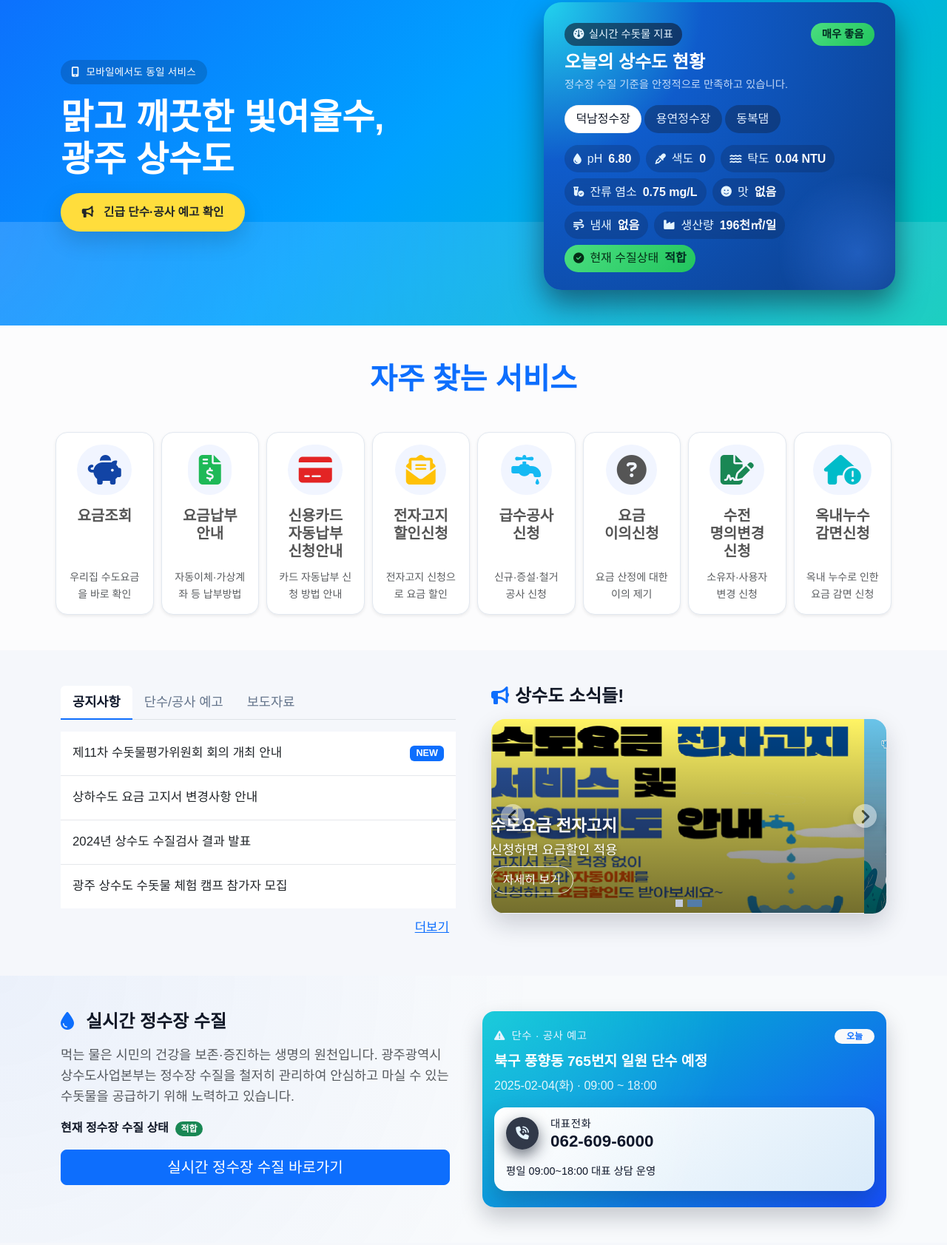
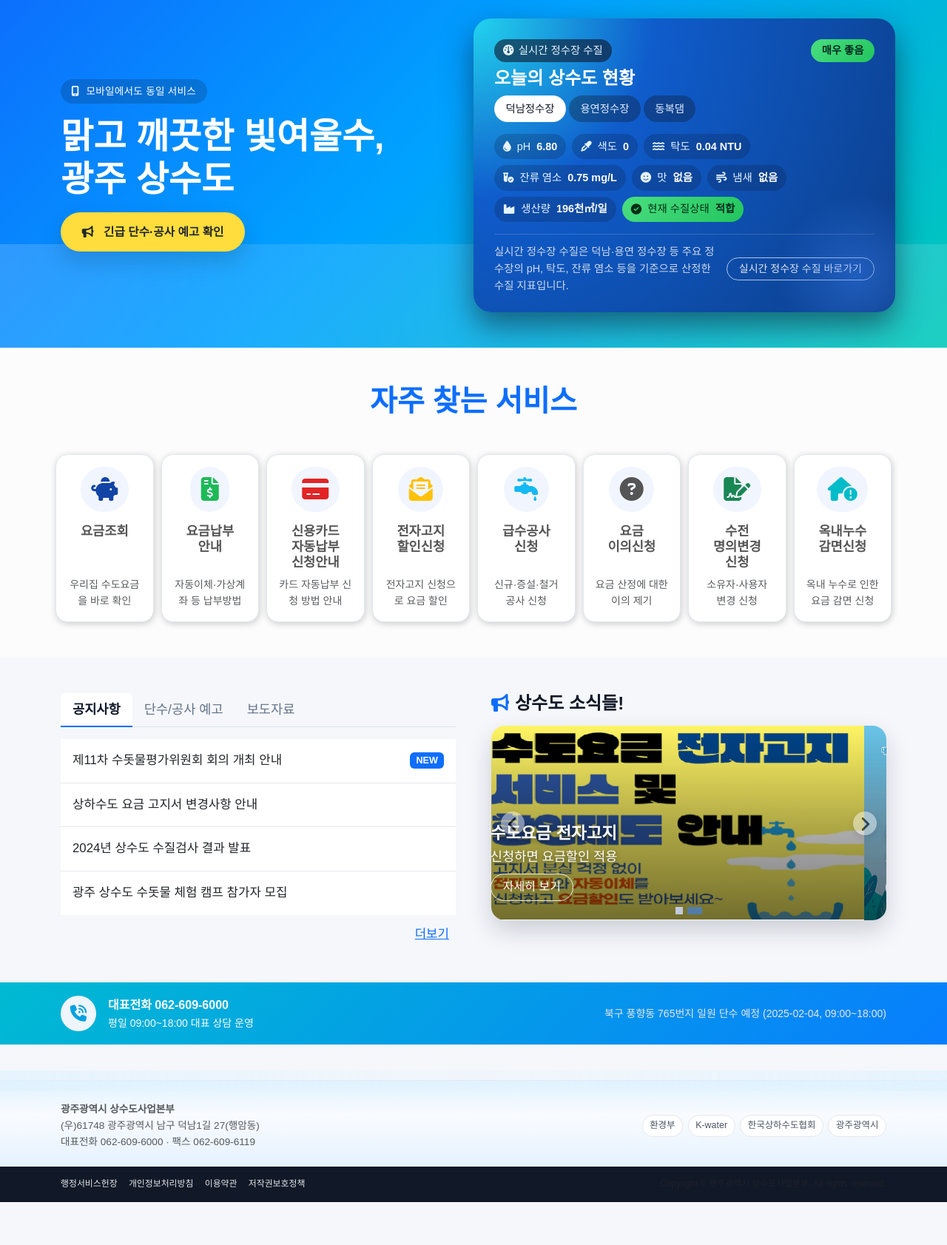
Before and after one commit to ryusy00/sangsudo-new, a plain HTML site: page index.html in a window 1280 px wide. Shown: the part 149-1832 px from the top of the page at 74% size. After the commit the page ends 1774 px from the top, so only its background shows below. Drawn offline with nearby package versions, Linux system fonts and the light colour scheme; a script that the page names is missing; a web font is replaced by a local one.

Commit message:
20251119

```diff
--- a/css/style.css
+++ b/css/style.css
@@ -30,7 +30,7 @@ header.sticky-top {
 .navbar-brand img {
     height: 42px;
 }
-.navbar-nav {gap: 3rem;}
+.navbar-nav {gap: 3.2rem; padding-top: 0.7rem; padding-bottom: 0.7rem;}
 .navbar-nav .nav-link {
     position: relative;
     font-weight: 500;
@@ -314,7 +314,7 @@ header.sticky-top {
 .hero-plant-tabs .nav-link {
     border-radius: 999px;
     padding: 0.35rem 0.9rem;
-    font-size: 1rem;
+    font-size: 0.9rem;
     color: #e0edff;
     background-color: rgba(15, 23, 42, 0.35);
     border: 1px solid transparent;
@@ -333,7 +333,7 @@ header.sticky-top {
 
 /* KPI 뱃지 영역 (기존 스타일 기반) */
 .hero-kpi {
-    font-size: 1rem;
+    font-size: 0.9rem;
 }
 .hero-kpi-item {
     display: inline-flex;
@@ -436,6 +436,31 @@ header.sticky-top {
 .hero-bar-fill-1 { width: 45%; }
 .hero-bar-fill-2 { width: 65%; }
 .hero-bar-fill-3 { width: 55%; }
+/* 카드 하단 – 실시간 정수장 수질 설명 영역 */
+.hero-water-footer {
+    border-top: 1px solid rgba(255, 255, 255, 0.16);
+    padding-top: 0.75rem;
+}
+
+.hero-water-note {
+    font-size: 0.9rem;
+    line-height: 1.6;
+    color: rgba(226, 232, 240, 0.9); /* 밝은 회색-블루 */
+}
+
+/* 작은 버튼 톤 맞추기 */
+.hero-water-link {
+    white-space: nowrap;
+    border-color: rgba(248, 250, 252, 0.7);
+    color: #e5e7eb;
+}
+
+.hero-water-link:hover {
+    border-color: #ffffff;
+    color: #ffffff;
+    background-color: rgba(15, 23, 42, 0.25);
+}
+
 @media (max-width: 767.98px) {
     #mainInfoCard {
         padding-top: 3.2rem !important;
@@ -467,10 +492,10 @@ header.sticky-top {
 .service-box i {
     padding: 0.9rem;
     border-radius: 999px;
-    font-size: 2.5rem;
+    font-size: 2rem;
     background-color: #f1f5ff;
 }
-.service-box h4 { height: 80px; font-size: 1.25rem; font-weight: 500;}
+.service-box h4 { height: 67px; font-size: 1.1rem; font-weight: 500;}
 .service-box:hover {
     transform: translateY(-4px);
     box-shadow: 0 16px 35px rgba(15, 23, 42, 0.12);
@@ -480,6 +505,7 @@ header.sticky-top {
     padding-left: 5px;
     padding-right: 5px;
 }
+.shadow-sm {box-shadow: 1px 2px 10px rgba(0,0,0,0.2) !important;}
 .my-color2 {color: #2b2828 !important;}
 .my-color {color: #1244a5;}
 .my-navy {color: #e32424;}
@@ -771,7 +797,7 @@ header.sticky-top {
 
 /* 대표전화 & 예고 알림 바 */
 .footer-callbar {
-    background: linear-gradient(135deg, #4b5563, #111827);
+    background: linear-gradient(135deg, #00bad2, #087efd);
     color: #f9fafb;
     padding: 1.1rem 0;
 }
@@ -780,11 +806,12 @@ header.sticky-top {
     width: 48px;
     height: 48px;
     border-radius: 999px;
-    background-color: rgba(15, 23, 42, 0.6);
+    background-color: #eef5fb;
     display: flex;
     align-items: center;
     justify-content: center;
     font-size: 1.4rem;
+    color: #03a1e3;
 }
 
 .footer-alert {
--- a/index.html
+++ b/index.html
@@ -74,7 +74,7 @@
         <div class="container">
             <div class="row align-items-center gy-4">
                 <!-- 왼쪽 : 텍스트 영역 -->
-                <div class="col-lg-7 text-center text-lg-start">
+                <div class="col-lg-6 text-center text-lg-start">
                     <span class="hero-badge">
                         <i class="fa-solid fa-mobile-screen-button me-1"></i> 모바일에서도 동일 서비스
                     </span>
@@ -99,22 +99,19 @@
                     </div>
                 </div>
                 <!-- 수질 카드 전체 박스 -->
-                <div class="col-lg-5 hero-water-card mt-4">
+                <div class="col-lg-6 hero-water-card mt-4">
                     <!-- 상단 타이틀 영역 -->
                     <div class="d-flex justify-content-between align-items-center mb-2">
                         <div class="hero-chip-label">
                             <i class="fa-solid fa-gauge"></i>
-                            실시간 수돗물 지표
+                            실시간 정수장 수질
                         </div>
                         <div class="hero-chip-status">
                             매우 좋음
                         </div>
                     </div>
 
-                    <h3 class="hero-water-title mb-1">오늘의 상수도 현황</h3>
-                    <p class="hero-water-desc mb-3">
-                        정수장 수질 기준을 안정적으로 만족하고 있습니다.
-                    </p>
+                    <h3 class="hero-water-title mb-1" style="margin-bottom: 0.5rem !important;">오늘의 상수도 현황</h3>
 
                     <!-- 정수장 탭 -->
                     <ul class="nav nav-pills hero-plant-tabs mb-3" id="plantTabs" role="tablist">
@@ -245,6 +242,19 @@
                         </div>
 
                     </div><!-- /.tab-content -->
+                    <!-- ▼ 실시간 정수장 수질 설명 + 바로가기 (새로 추가) -->
+                    <div class="hero-water-footer d-flex flex-column flex-md-row
+                                justify-content-between align-items-start align-items-md-center
+                                gap-2 mt-3">
+                        <p class="hero-water-note mb-0">
+                            실시간 정수장 수질은 덕남·용연 정수장 등 주요 정수장의 pH, 탁도,
+                            잔류 염소 등을 기준으로 산정한 수질 지표입니다.
+                        </p>
+                        <a href="#"
+                        class="btn btn-sm btn-outline-light rounded-pill px-3 hero-water-link">
+                        실시간 정수장 수질 바로가기
+                        </a>
+                    </div>
                 </div><!-- /.hero-water-card -->
 
             </div>
@@ -421,73 +431,25 @@
         </div>
     </section>
 
-    <!-- 실시간 정수장 수질 -->
-    <section id="water-quality" class="py-5">
-        <div class="container">
-            <div class="row g-4 align-items-stretch">
-                <!-- 좌측: 실시간 정수장 수질 -->
-                <div class="col-lg-6" style="padding-right: 2rem;">
-                    <h4 class="mb-3 fw-bold">
-                        <i class="fa-solid fa-droplet text-primary me-3"></i>실시간 정수장 수질
-                    </h4>
-                    <p class="text-muted mb-3 live-text">
-                        먹는 물은 시민의 건강을 보존·증진하는 생명의 원천입니다.
-                        광주광역시 상수도사업본부는 정수장 수질을 철저히 관리하여
-                        안심하고 마실 수 있는 수돗물을 공급하기 위해 노력하고 있습니다.
-                    </p>
-                    <p class="fw-semibold mb-2">
-                        현재 정수장 수질 상태&nbsp;
-                        <span class="badge bg-success rounded-pill">적합</span>
-                    </p>
+    <div class="footer-callbar">
+        <div class="container d-flex flex-wrap align-items-center gap-3">
+            <!-- 왼쪽: 대표전화 -->
+            <div class="d-flex align-items-center gap-3">
+                <div class="footer-call-icon">
+                    <i class="fa-solid fa-phone-volume"></i>
+                </div>
+                <div>
+                    <div class="fw-semibold">대표전화 062-609-6000</div>
+                    <div class="small">평일 09:00~18:00 대표 상담 운영</div>
+                </div>
+            </div>
 
-                    <a href="#" class="btn btn-primary btn-lg mt-2 hover-shadow" style="width: 100%;">
-                        실시간 정수장 수질 바로가기
-                    </a>
-                </div>
-                <!-- 우측: 대표전화 + 단수 예고 알림 -->
-                <div class="col-lg-6">
-                    <div class="water-contact-stack">
-                    <!-- 단수/공사 예고 카드 -->
-                    <div class="water-contact-card rounded-4 water-contact-alert">
-                        <div class="d-flex justify-content-between align-items-center mb-2">
-                                <div class="water-contact-label">
-                                    <i class="fa-solid fa-triangle-exclamation me-1"></i>
-                                    단수 · 공사 예고
-                                </div>
-                                <span class="badge bg-light text-primary small px-3 rounded-pill">
-                                    오늘
-                                </span>
-                            </div>
-
-                            <p class="water-contact-alert-text mb-1">
-                                북구 풍향동 765번지 일원 <strong>단수 예정</strong>
-                            </p>
-                            <p class="water-contact-alert-meta mb-3">
-                                2025-02-04(화) · 09:00 ~ 18:00
-                            </p>
-                            <!-- <a href="#" class="btn btn-sm btn-outline-light rounded-pill px-3 water-contact-btn">자세히 보기</a> -->
-                            <!-- 대표전화 카드 -->
-                            <div class="water-contact-card rounded-4 water-contact-main" style="margin-top: 1rem; padding: 0.7rem 1rem;">
-                                <div class="d-flex align-items-center mb-3">
-                                    <div class="water-contact-icon">
-                                        <i class="fa-solid fa-phone-volume"></i>
-                                    </div>
-                                    <div class="ms-3">
-                                        <div class="water-contact-label">대표전화</div>
-                                        <div class="water-contact-number">062-609-6000</div>
-                                    </div>
-                                </div>
-                                <p class="water-contact-sub mb-1">평일 09:00~18:00 대표 상담 운영</p>
-                            </div>
-                        </div>
-                    </div><!-- /.water-contact-stack -->
-                </div>
-
+            <!-- 오른쪽: 단수/공사 예고 요약 -->
+            <div class="ms-auto footer-alert small">
+                북구 풍향동 765번지 일원 단수 예정 (2025-02-04, 09:00~18:00)
             </div>
         </div>
-    </section>
-
-
+    </div>
     <!-- 푸터 -->
     <footer id="site-footer" class="mt-5">
         <!-- 로고/기관 정보 (물결 배경 느낌) -->
```
